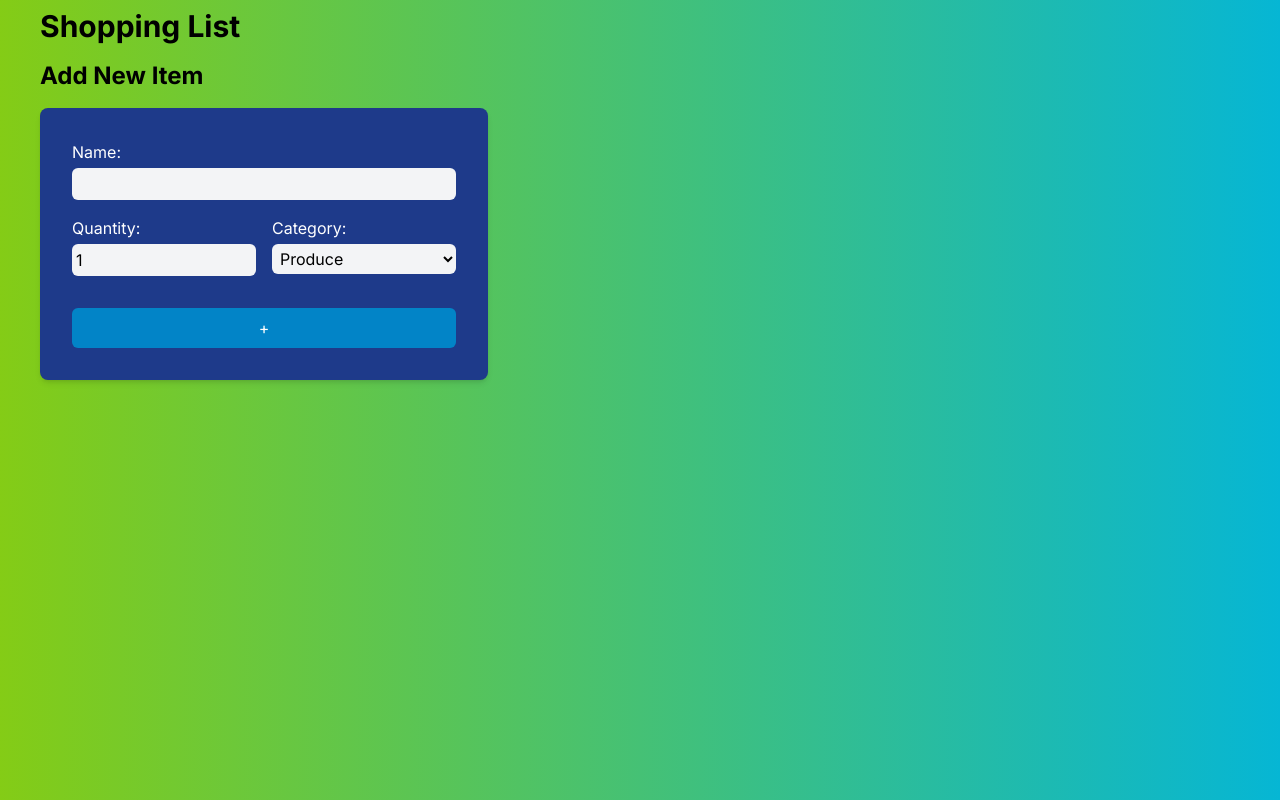
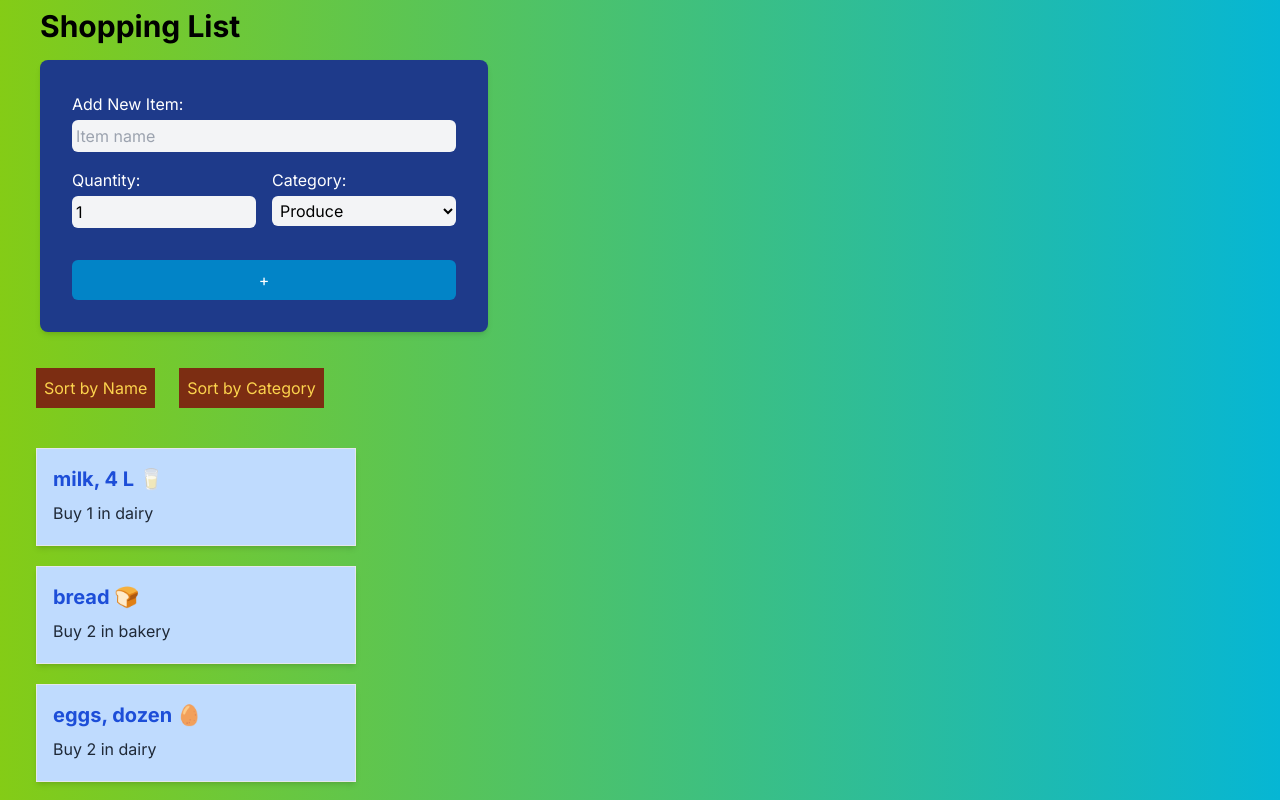
Before and after one commit to mosmee21/cprg306-assignments, a Next.js app: page /week6 in a window 1280 px wide. Shown: the top 800 px of the page. Built offline with nearby package versions, Linux system fonts and the light colour scheme.

Commit message:
CSS ADDED

```diff
--- a/app/week6/item-list.js
+++ b/app/week6/item-list.js
@@ -21,7 +21,7 @@ function ItemList({ items }) {
     <div className="p-4 ">
       <button
         onClick={() => setSortBy('name')}
-        className={`${sortBy === 'name' ? 'active-class' : ''} m-5 bg-orange-900 text-amber-300 px-2 py-2 mr-4 mt-0`}
+        className={`${sortBy === 'name' ? 'active-class' : ''} m-5 bg-orange-900 text-amber-300 px-2 py-2 mr-4`}
       >
         Sort by Name
       </button>
--- a/app/week6/new-item.js
+++ b/app/week6/new-item.js
@@ -20,14 +20,15 @@ function NewItem({onAddItem}) {
 };
 return (
   <main >
-      <div className="min-h-screen bg-blue-gray-100 ml-10 justify-center">
+      <div className=" bg-blue-gray-100 ml-10 justify-center">
         <div className="w-full max-w-md bg-blue-900 p-8 rounded-lg shadow-md">
           <form onSubmit={handleSubmit}>
             <label className="block mb-4">
-              <span className="text-white">Name:</span>
+              <span className="text-white">Add New Item:</span>
               <input
                 type="text"
                 id="name"
+                placeholder="Item name"
                 required
                 onChange={(e) => setName(e.target.value)}
                 value={name}
--- a/app/week6/page.js
+++ b/app/week6/page.js
@@ -15,7 +15,6 @@ function Page() {
     return (
     <div className="min-h-screen bg-gradient-to-r from-lime-500 to-cyan-500 py-2 ">
       <h1 className=" text-3xl  font-bold  ml-10 mb-4 text-black">Shopping List</h1>
-      <h2 className="text-2xl font-bold ml-10 mb-4 text-black">Add New Item</h2>
       <NewItem onAddItem={handleAddItem} />
       <ItemList items = {items} />
       </div>
```
